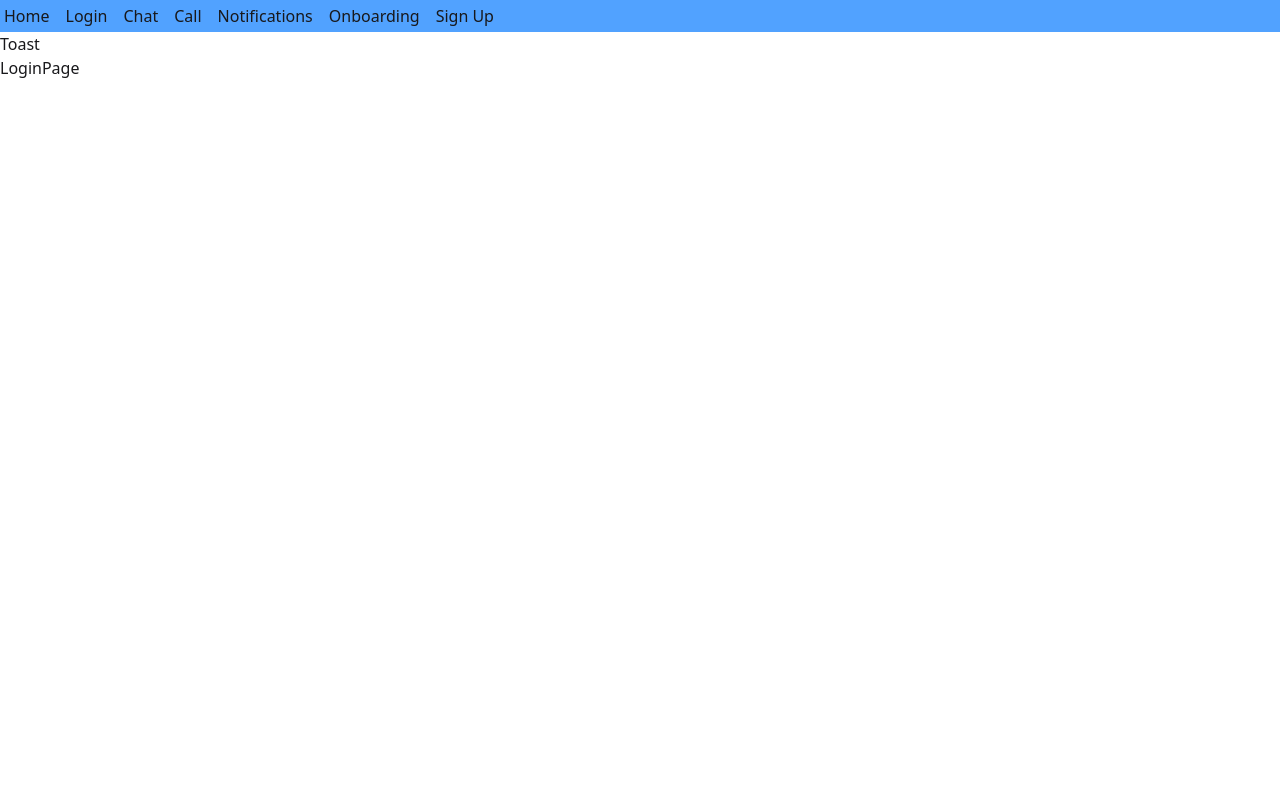
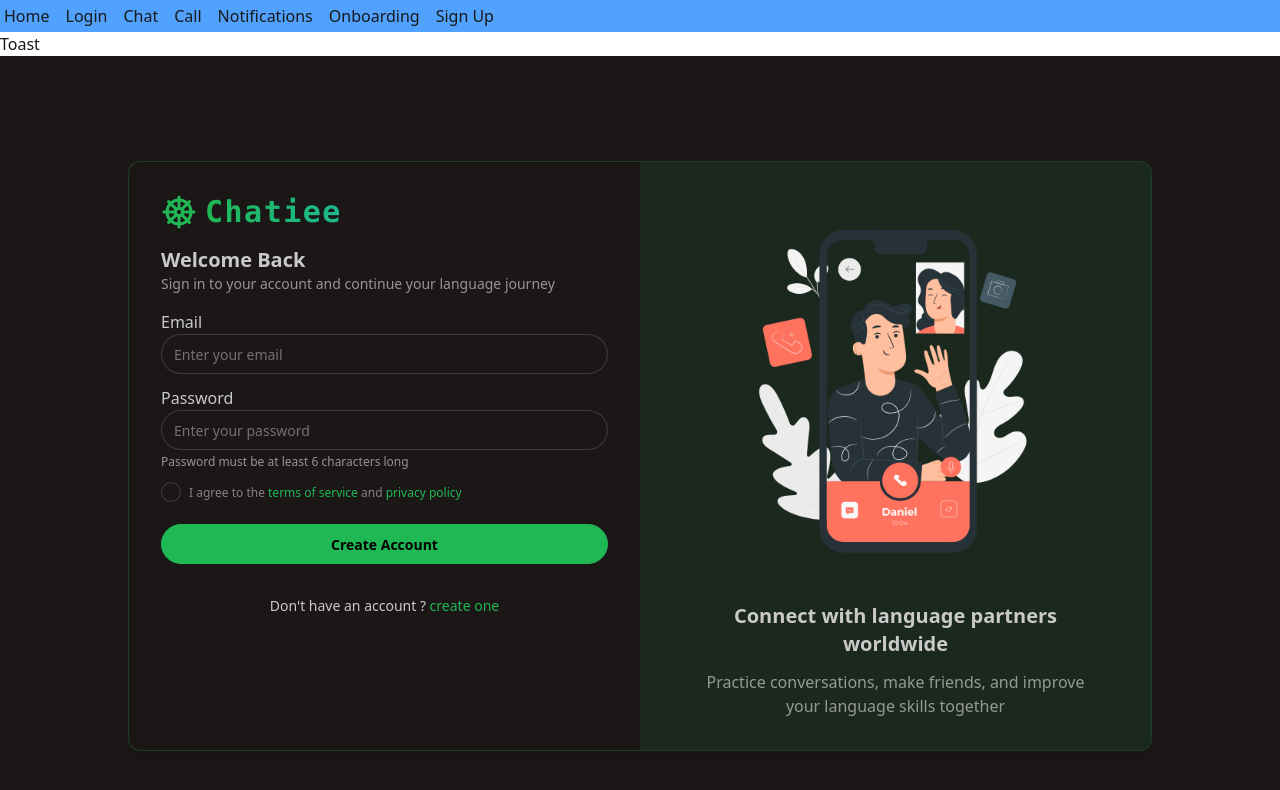
Before and after one commit to irfanbaig7/MERN_PROJECTS, a React (Vite) app in the folder VideoCallingAndChat/frontend/: page /login in a window 1280 px wide. Shown: the top 790 px of the page. Built offline with nearby package versions, Linux system fonts and the light colour scheme; no server answers.

Commit message:
creating Login page with same ui like we create into singup an again use mutation or more styling things

```diff
--- a/VideoCallingAndChat/frontend/src/pages/LoginPage.jsx
+++ b/VideoCallingAndChat/frontend/src/pages/LoginPage.jsx
@@ -1,8 +1,158 @@
-import React from 'react'
+import { useMutation, useQueryClient } from '@tanstack/react-query'
+import { ShipWheelIcon } from 'lucide-react'
+import React, { useState } from 'react'
+import { Link } from 'react-router'
+import { logIn } from '../lib/Api'
+import toast from 'react-hot-toast'
+import useLogin from '../hooks/useLogin'
 
 const LoginPage = () => {
+
+
+  const [loginData, setLoginData] = useState({
+    email: "",
+    password: ""
+  })
+
+
+  // this is how we did it at frist, without using our custom hook.
+
+  // const queryClient = useQueryClient()
+  // const { isPending, mutate: loginMutation, error } = useMutation({
+  //   mutationFn: logIn,
+  //   onSuccess: () => {
+  //     toast.success("Login Successfully! 🤩")
+  //     queryClient.invalidateQueries({ queryKey: ["authUser"] })
+  //   },
+
+  //   // onError: (error) => {
+  //   //   toast.error(error?.response?.data?.message || error.message || "Login Failed 😣")
+  //   // }
+  // })
+
+
+  const { isPending, error, loginMutation } = useLogin()
+
+  const handleLogin = (e) => {
+    e.preventDefault()
+    loginMutation(loginData)
+  }
+
+
   return (
-    <div>LoginPage</div>
+    <div className="h-screen flex items-center justify-center p-4 sm:p-6 md:p-8" data-theme="forest" >
+      <div className="border border-primary/25 flex flex-col lg:flex-row w-full max-w-5xl mx-auto bg-base-100 rounded-xl shadow-lg overflow-hidden">
+        <div className="w-full lg:w-1/2 p-4 sm:p-8 flex flex-col">
+          <div className="mb-4 flex items-center justify-start gap-2">
+            <ShipWheelIcon className="size-9 text-primary" />
+            <span className="text-3xl font-bold font-mono bg-clip-text text-transparent bg-gradient-to-r from-primary to-secondary tracking-wider">
+              Chatiee
+            </span>
+          </div>
+
+
+          {/* Error handling  */}
+          {error && (
+            <div className='alert alert-error mb-4'>
+              <span>{error?.response?.data?.message || error?.response?.data?.error || error.message}</span>
+            </div>
+          )
+          }
+
+          <div className='w-full'>
+            <form onSubmit={handleLogin}>
+              <div className="space-y-4">
+                <div>
+                  <h2 className="text-xl font-semibold">Welcome Back</h2>
+                  <p className="text-sm opacity-70">
+                    Sign in to your account and continue your language journey
+                  </p>
+                </div>
+
+                <div className="space-y-3">
+                  {/* EMAIL */}
+                  <div className="form-control w-full">
+                    <label className="label">
+                      <span className="text-[#CAC9C9]">Email</span>
+                    </label>
+                    <input
+                      type="email"
+                      placeholder="Enter your email"
+                      className="input input-bordered w-full"
+                      value={loginData.email}
+                      onChange={(e) => setLoginData({ ...loginData, email: e.target.value })}
+                      required
+                    />
+                  </div>
+                  {/* PASSWORD */}
+                  <div className="form-control w-full">
+                    <label className="label">
+                      <span className="text-[#CAC9C9]">Password</span>
+                    </label>
+                    <input
+                      type="password"
+                      placeholder="Enter your password"
+                      className="input input-bordered w-full"
+                      value={loginData.password}
+                      onChange={(e) => setLoginData({ ...loginData, password: e.target.value })}
+                      required
+                    />
+                    <p className="text-xs opacity-70 mt-1">
+                      Password must be at least 6 characters long
+                    </p>
+                  </div>
+
+                  <div className="form-control">
+                    <label className="label cursor-pointer justify-start gap-2">
+                      <input type="checkbox" className="checkbox checkbox-sm" required />
+                      <span className="text-xs leading-tight">
+                        I agree to the{" "}
+                        <span className="text-primary hover:underline">terms of service</span> and{" "}
+                        <span className="text-primary hover:underline">privacy policy</span>
+                      </span>
+                    </label>
+                  </div>
+
+                </div>
+
+                <button className="btn btn-primary w-full" type="submit">
+
+                  {isPending ? "Sign in" : "Create Account"}
+
+                </button>
+
+                <div className="text-center mt-4">
+                  <p className="text-sm">
+                    Don't have an account ?{" "}
+                    <Link to="/login" className="text-primary hover:underline">
+                      create one
+                    </Link>
+                  </p>
+                </div>
+              </div>
+            </form>
+          </div>
+        </div>
+
+        <div className="hidden lg:flex w-full lg:w-1/2 bg-primary/10 items-center justify-center">
+          <div className="max-w-md p-8">
+            {/* Illustration */}
+            <div className="relative aspect-square max-w-sm mx-auto">
+              <img src="/Videocallpana.png" alt="Language connection illustration" className="w-full h-full" />
+            </div>
+
+            <div className="text-center space-y-3 mt-6">
+              <h2 className="text-xl font-semibold">Connect with language partners worldwide</h2>
+              <p className="opacity-70">
+                Practice conversations, make friends, and improve your language skills together
+              </p>
+            </div>
+          </div>
+        </div>
+
+
+      </div>
+    </div>
   )
 }
 
```
